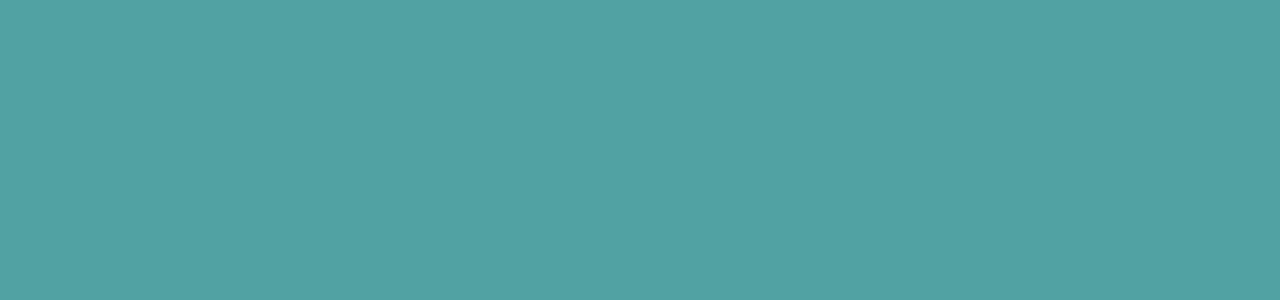
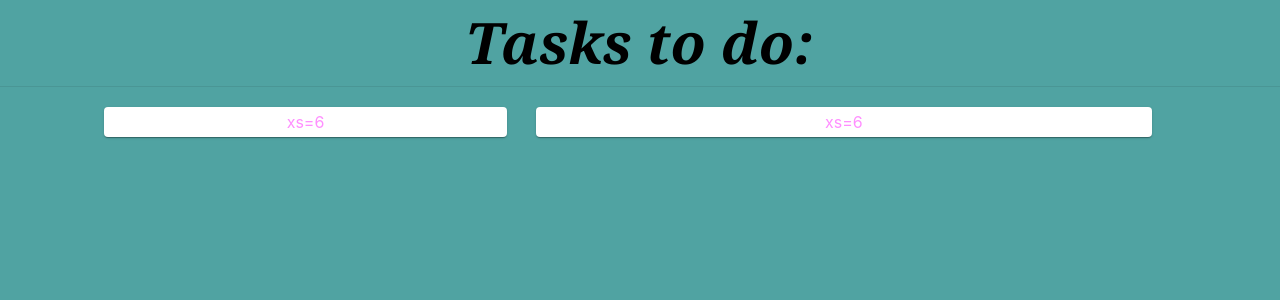
Before and after one commit to GaussNajera245/to-do-list, a React (Create React App) app: page / in a window 1280 px wide. Shown: the top 300 px of the page. Built offline with nearby package versions, Linux system fonts and the light colour scheme.

Commit message:
added some styling

```diff
--- a/public/index.html
+++ b/public/index.html
@@ -7,7 +7,7 @@
       name="description"
       content="Using a to do list on React"
     />
-    <link rel="stylesheet" href="https://fonts.googleapis.com/css?family=Roboto:300,400,500,700&display=swap" />
+    <link href="https://fonts.googleapis.com/css?family=Noto+Serif:700i&display=swap" rel="stylesheet">
     <title>The To-do Archive</title>
   </head>
   <body>
--- a/src/App.js
+++ b/src/App.js
@@ -1,10 +1,29 @@
 import React from 'react';
+import Mcard from './components/Card';
 import './App.css';
+import { createMuiTheme, ThemeProvider } from '@material-ui/core/styles';
+import Typography from '@material-ui/core/Typography';
+import Divider from '@material-ui/core/Divider';
+
+
+
+const theme = createMuiTheme({
+  typography: {
+      fontSize: 50,
+      fontFamily: 'Noto Serif',
+  },
+});
 
 
 function App() {
   return (
     <div className="App">
+      <ThemeProvider theme={theme}>
+          <Typography>Tasks to do:</Typography>
+      </ThemeProvider>
+      <Divider light />
+        <br></br>
+      <Mcard />
     </div>
   );
 }
--- /dev/null
+++ b/src/components/Card.jsx
@@ -0,0 +1,47 @@
+import React from 'react';
+import { makeStyles } from '@material-ui/core/styles';
+import Paper from '@material-ui/core/Paper';
+import Grid from '@material-ui/core/Grid';
+
+
+const useStyles = makeStyles({
+    root: {
+        minWidth: "800px",
+        flexGrow: 1,
+    },
+    fakePad:{
+        width: "5px"
+    },
+    paper: {
+        padding: '5px',
+        textAlign: 'center',
+        color: "#FF8FFF",
+    }
+});
+
+
+function Mcard() {
+    const classes = useStyles();
+    return (
+        <div>
+
+            <Grid className={classes.root}>
+
+                <Grid  justify="center" container xs={12} spacing={3}>
+                    <Grid item xs={4}>
+                        <Paper className={classes.paper}>xs=6</Paper>
+                    </Grid>
+                    <div className={classes.fakePad}></div>
+                    <Grid item xs={6}>
+                        <Paper className={classes.paper}>xs=6</Paper>
+                    </Grid>
+                </Grid>
+            </Grid>
+        </div>
+    );
+}
+
+
+
+
+export default Mcard;
--- a/src/index.js
+++ b/src/index.js
@@ -2,6 +2,7 @@ import React from 'react';
 import ReactDOM from 'react-dom';
 import './index.css';
 import App from './App';
+
 
 ReactDOM.render(<App />, document.getElementById('root'));
 
```
